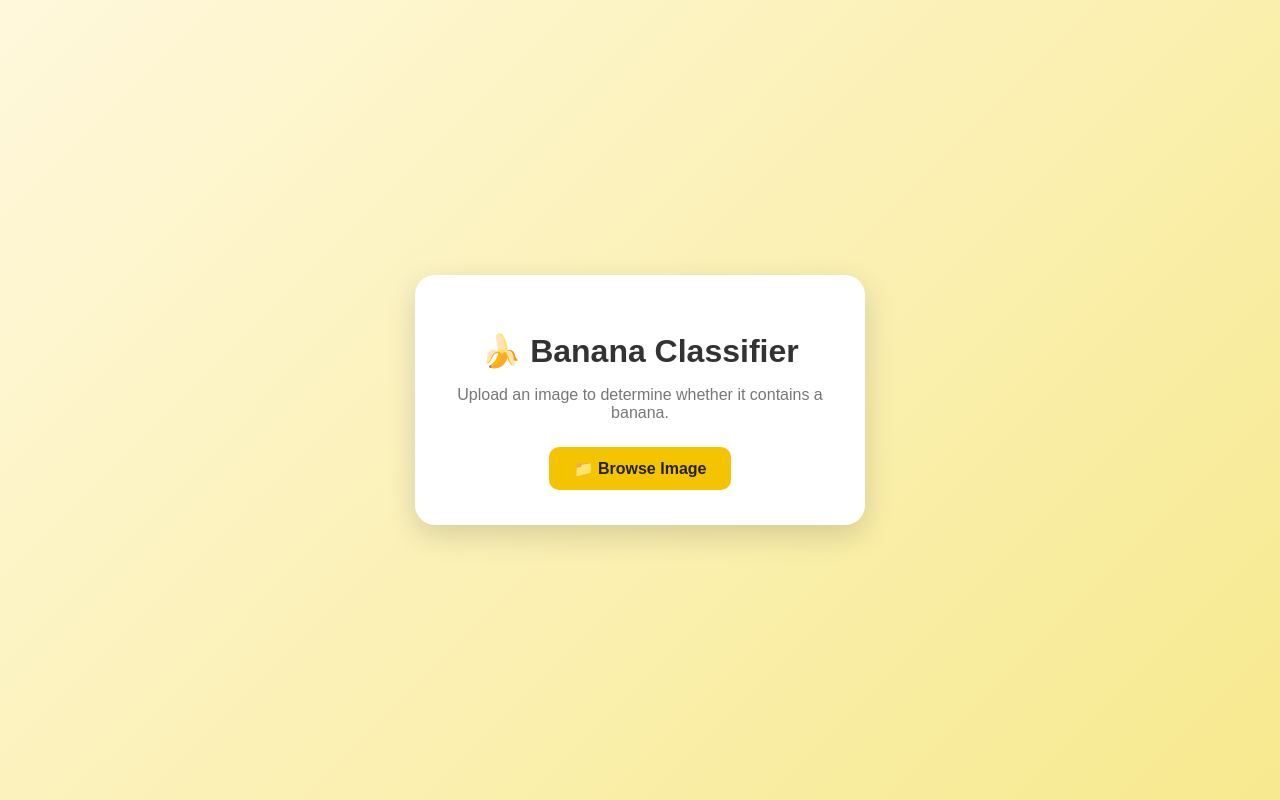
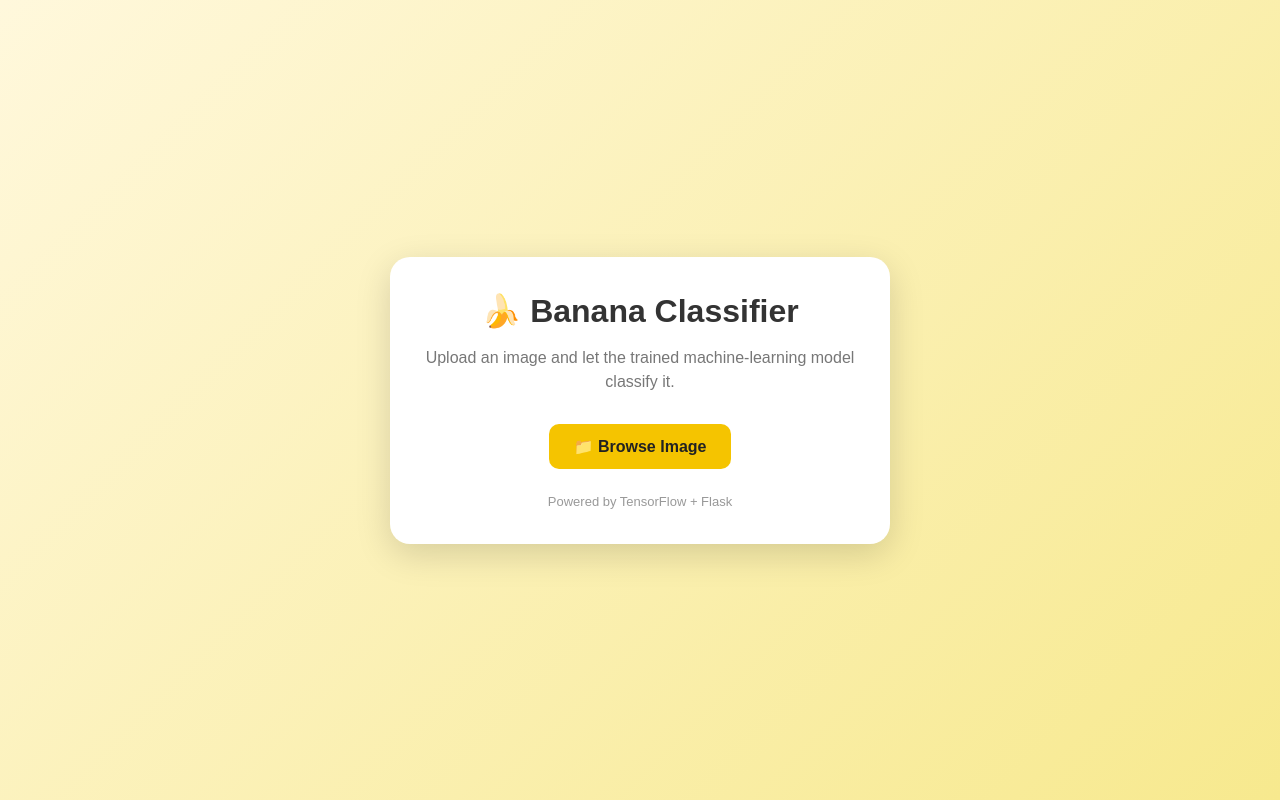
Before and after one commit to rishalchand1fj/BananaPridection, a Flask app: page / in a window 1280 px wide. Run offline with Flask 3, Linux system fonts and the light colour scheme.

Commit message:
Update index.html

```diff
--- a/templates/index.html
+++ b/templates/index.html
@@ -8,7 +8,7 @@
     <meta name="viewport"
           content="width=device-width, initial-scale=1.0">
 
-    <title>Banana Classifier</title>
+    <title>🍌 Banana Classifiser</title>
 
     <style>
 
@@ -17,9 +17,16 @@
         }
 
         body {
+
             margin: 0;
-            font-family: Arial, sans-serif;
-            background: linear-gradient(
+
+            font-family:
+                Arial,
+                Helvetica,
+                sans-serif;
+
+            background:
+                linear-gradient(
                     135deg,
                     #fff8dc,
                     #f7e98e
@@ -28,12 +35,21 @@
             min-height: 100vh;
 
             display: flex;
+
             justify-content: center;
+
             align-items: center;
+
+            padding: 20px;
         }
 
+
         .container {
-            width: 450px;
+
+            width: 100%;
+
+            max-width: 500px;
+
             background: white;
 
             padding: 35px;
@@ -41,50 +57,82 @@
             border-radius: 20px;
 
             box-shadow:
-                0 10px 30px
+                0 10px 35px
                 rgba(0, 0, 0, 0.15);
 
             text-align: center;
         }
 
+
         h1 {
+
+            margin-top: 0;
+
+            margin-bottom: 10px;
+
             color: #333;
-            margin-bottom: 10px;
+
+            font-size: 32px;
         }
 
+
         .subtitle {
+
             color: #777;
-            margin-bottom: 25px;
+
+            margin-bottom: 30px;
+
+            line-height: 1.5;
         }
 
+
+        /* Hide normal file input */
+
         input[type="file"] {
+
             display: none;
         }
 
+
+        /* Browse button */
+
         .browse-button {
+
             display: inline-block;
 
             background: #f5c400;
+
             color: #222;
 
-            padding: 12px 25px;
+            padding: 13px 25px;
 
             border-radius: 10px;
 
             cursor: pointer;
 
             font-weight: bold;
+
+            transition: 0.2s;
         }
 
+
         .browse-button:hover {
+
             background: #e5b600;
+
+            transform: translateY(-1px);
         }
 
+
+        /* Image preview */
+
         #preview {
+
             display: none;
 
-            width: 250px;
-            height: 250px;
+            width: 280px;
+
+            height: 280px;
 
             object-fit: contain;
 
@@ -93,16 +141,22 @@
             border-radius: 15px;
 
             border: 2px solid #ddd;
+
+            background: #fafafa;
         }
 
+
+        /* Predict button */
+
         #predictButton {
+
             display: none;
 
             width: 100%;
 
             padding: 14px;
 
-            margin-top: 10px;
+            margin-top: 5px;
 
             border: none;
 
@@ -112,51 +166,121 @@
 
             color: white;
 
-            font-size: 16px;
+            font-size: 17px;
 
             font-weight: bold;
 
             cursor: pointer;
+
+            transition: 0.2s;
         }
 
+
         #predictButton:hover {
+
             background: #555;
+
+            transform: translateY(-1px);
         }
 
+
+        #predictButton:disabled {
+
+            background: #999;
+
+            cursor: not-allowed;
+
+            transform: none;
+        }
+
+
+        /* Loading message */
+
+        #loading {
+
+            display: none;
+
+            margin-top: 20px;
+
+            color: #777;
+
+            font-weight: bold;
+        }
+
+
+        /* Result box */
+
         #result {
+
+            display: none;
+
             margin-top: 25px;
 
-            padding: 20px;
+            padding: 22px;
 
-            border-radius: 12px;
+            border-radius: 15px;
 
             background: #f5f5f5;
 
-            display: none;
+            border: 1px solid #ddd;
         }
 
+
         .prediction {
-            font-size: 26px;
+
+            font-size: 28px;
 
             font-weight: bold;
 
             color: #333;
+
+            text-transform: capitalize;
         }
 
+
         .confidence {
+
             margin-top: 10px;
 
-            font-size: 18px;
+            font-size: 19px;
 
             color: #666;
         }
 
-        .loading {
+
+        /* Error box */
+
+        #errorBox {
+
             display: none;
 
-            margin-top: 15px;
+            margin-top: 20px;
 
-            color: #777;
+            padding: 15px;
+
+            border-radius: 10px;
+
+            background: #ffe5e5;
+
+            color: #b00020;
+
+            border: 1px solid #ffb3b3;
+
+            text-align: left;
+
+            word-wrap: break-word;
+        }
+
+
+        /* Footer */
+
+        .footer {
+
+            margin-top: 25px;
+
+            font-size: 13px;
+
+            color: #999;
         }
 
     </style>
@@ -166,17 +290,27 @@
 
 <body>
 
+
 <div class="container">
 
-        <h1>🍌 Banana Classifier</h1>
+
+    <!-- Title -->
+
+    <h1>
+        🍌 Banana Classifier
+    </h1>
+
 
     <p class="subtitle">
-            Upload an image to determine whether
-            it contains a banana.
+
+        Upload an image and let the
+        trained machine-learning model
+        classify it.
+
     </p>
 
 
-        <!-- File upload -->
+    <!-- Browse button -->
 
     <label
         for="imageInput"
@@ -185,6 +319,7 @@
         📁 Browse Image
 
     </label>
+
 
     <input
         type="file"
@@ -196,7 +331,7 @@
 
     <img
         id="preview"
-            alt="Image preview">
+        alt="Selected image">
 
 
     <!-- Predict button -->
@@ -211,11 +346,9 @@
 
     <!-- Loading -->
 
-        <div
-            id="loading"
-            class="loading">
+    <div id="loading">
 
-            Analyzing image...
+        ⏳ Analyzing image...
 
     </div>
 
@@ -227,49 +360,62 @@
         <div
             id="prediction"
             class="prediction">
+
         </div>
+
 
         <div
             id="confidence"
             class="confidence">
-            </div>
 
         </div>
 
     </div>
 
 
+    <!-- Error -->
+
+    <div
+        id="errorBox">
+
+    </div>
+
+
+    <div class="footer">
+
+        Powered by TensorFlow + Flask
+
+    </div>
+
+
+</div>
+
+
+
 <script>
+
+
+    // =====================================
+    // Get HTML elements
+    // =====================================
 
     const imageInput =
         document.getElementById(
             "imageInput"
         );
 
+
     const preview =
         document.getElementById(
             "preview"
         );
+
 
     const predictButton =
         document.getElementById(
             "predictButton"
         );
 
-    const result =
-        document.getElementById(
-            "result"
-        );
-
-    const prediction =
-        document.getElementById(
-            "prediction"
-        );
-
-    const confidence =
-        document.getElementById(
-            "confidence"
-        );
 
     const loading =
         document.getElementById(
@@ -277,64 +423,138 @@
         );
 
 
+    const result =
+        document.getElementById(
+            "result"
+        );
+
+
+    const prediction =
+        document.getElementById(
+            "prediction"
+        );
+
+
+    const confidence =
+        document.getElementById(
+            "confidence"
+        );
+
+
+    const errorBox =
+        document.getElementById(
+            "errorBox"
+        );
+
+
+
+    // =====================================
     // When user selects an image
+    // =====================================
 
     imageInput.addEventListener(
         "change",
         function () {
 
+
             const file =
                 this.files[0];
 
-            if (file) {
+
+            if (!file) {
+
+                return;
+
+            }
+
+
+            // Check that file is an image
+
+            if (
+                !file.type.startsWith(
+                    "image/"
+                )
+            ) {
+
+                showError(
+                    "Please select an image file."
+                );
+
+                return;
+
+            }
+
+
+            // Create image preview
 
             const reader =
                 new FileReader();
 
+
             reader.onload =
-                    function (e) {
+                function (event) {
+
 
                     preview.src =
-                            e.target.result;
+                        event.target.result;
+
 
                     preview.style.display =
                         "block";
 
+
                     predictButton.style.display =
                         "block";
 
+
                     result.style.display =
                         "none";
+
+
+                    errorBox.style.display =
+                        "none";
+
                 };
 
+
             reader.readAsDataURL(file);
-            }
 
         }
     );
 
 
+
+    // =====================================
     // Predict button
+    // =====================================
 
     predictButton.addEventListener(
         "click",
         async function () {
 
+
             const file =
                 imageInput.files[0];
 
+
+            // Make sure an image exists
+
             if (!file) {
 
-                alert(
+                showError(
                     "Please select an image first."
                 );
 
                 return;
+
             }
 
 
+            // Create FormData
+
             const formData =
                 new FormData();
+
 
             formData.append(
                 "image",
@@ -342,43 +562,97 @@
             );
 
 
+            // Show loading
+
             loading.style.display =
                 "block";
+
+
+            predictButton.disabled =
+                true;
+
 
             result.style.display =
                 "none";
 
 
+            errorBox.style.display =
+                "none";
+
+
             try {
+
+
+                console.log(
+                    "Sending image to server..."
+                );
+
+
+                // Send image to Flask
 
                 const response =
                     await fetch(
                         "/predict",
                         {
                             method: "POST",
+
                             body: formData
                         }
                     );
 
 
+                console.log(
+                    "HTTP status:",
+                    response.status
+                );
+
+
+                // Try to read JSON
+
                 const data =
                     await response.json();
 
 
-                if (data.error) {
-
-                    alert(
-                        data.error
+                console.log(
+                    "Server response:",
+                    data
                 );
 
-                    return;
+
+                // Check server response
+
+                if (!response.ok) {
+
+
+                    throw new Error(
+                        data.error ||
+                        "The server could not process the image."
+                    );
+
                 }
 
+
+                // Make sure prediction exists
+
+                if (
+                    !data.prediction
+                ) {
+
+                    throw new Error(
+                        "The server did not return a prediction."
+                    );
+
+                }
+
+
+                // Display prediction
 
                 prediction.textContent =
                     "Prediction: "
                     + data.prediction;
 
+
+                // Display confidence
 
                 confidence.textContent =
                     "Confidence: "
@@ -386,32 +660,69 @@
                     + "%";
 
 
+                // Show result
+
                 result.style.display =
                     "block";
+
 
             }
 
             catch (error) {
 
-    console.error(error);
 
-    alert(
+                console.error(
+                    "Prediction error:",
+                    error
+                );
+
+
+                showError(
                     "Prediction failed: "
                     + error.message
                 );
 
             }
+
+
             finally {
+
 
                 loading.style.display =
                     "none";
+
+
+                predictButton.disabled =
+                    false;
 
             }
 
         }
     );
 
+
+
+    // =====================================
+    // Display error
+    // =====================================
+
+    function showError(
+        message
+    ) {
+
+
+        errorBox.textContent =
+            "⚠️ " + message;
+
+
+        errorBox.style.display =
+            "block";
+
+    }
+
+
 </script>
+
 
 </body>
 
```
Lines whose indentation alone changed are shown as unchanged.
